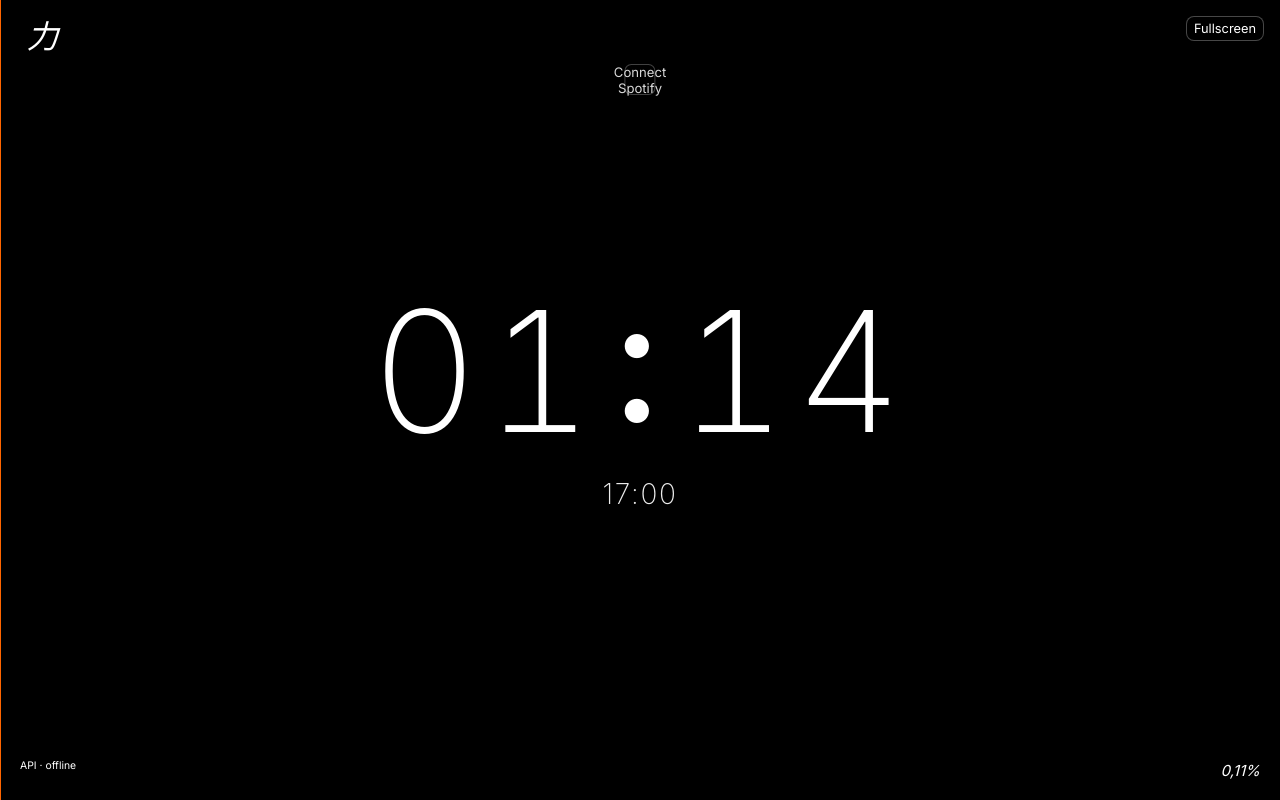
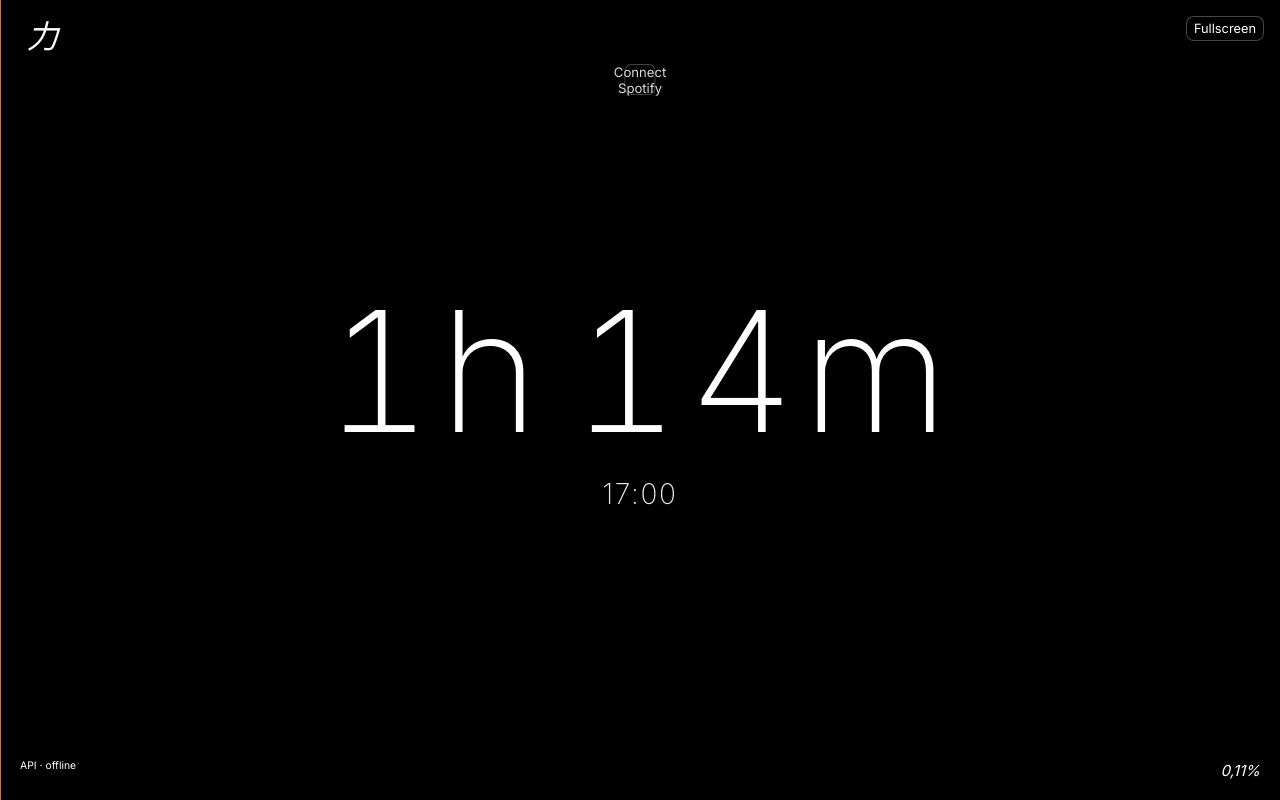
Before and after one commit to anes-quick/Custom-Countdown, a plain HTML site: page index.html in a window 1280 px wide. Drawn offline with Linux system fonts and the light colour scheme; no server answers.

Commit message:
Clarify countdown as local duration (xh ym) and explicit timezone for goal time.
Co-authored-by: Cursor <cursoragent@cursor.com>

```diff
--- a/index.html
+++ b/index.html
@@ -512,7 +512,7 @@
         </div>
         <span class="track hidden" id="spotifyTrack">Not connected</span>
       </div>
-      <div class="remain" id="remain" aria-live="polite">00:00:00</div>
+      <div class="remain" id="remain" aria-live="polite">0</div>
       <div class="goal-wrap">
         <div class="goal" id="goal" role="button" tabindex="0" title="Double-click to edit goal time">--:--</div>
       </div>
@@ -633,13 +633,27 @@
     const spotifyTrack = document.getElementById('spotifyTrack');
     const todoEl = document.getElementById('todo');
 
+    /** Device timezone (all countdown math already runs in the browser — nothing from the server sets the clock). */
+    function getUserTimeZone() {
+      try {
+        return Intl.DateTimeFormat().resolvedOptions().timeZone || '';
+      } catch {
+        return '';
+      }
+    }
+
+    /** Duration left — shown as `23h 17m` so it is not mistaken for clock time. */
     function formatRemain(ms) {
       const s = Math.max(0, Math.floor(ms / 1000));
       const h = Math.floor(s / 3600);
       const m = Math.floor((s % 3600) / 60);
-      const hh = String(h).padStart(2, '0');
-      const mm = String(m).padStart(2, '0');
-      return `${hh}<span class="sep">:</span>${mm}`;
+      if (h > 0) {
+        return `${h}h<span class="sep"> </span>${String(m).padStart(2, '0')}m`;
+      }
+      if (m > 0) {
+        return `${m}m`;
+      }
+      return '0';
     }
 
     function formatPct(p) {
@@ -652,7 +666,10 @@
 
     function formatGoalTime(ts) {
       const d = new Date(ts);
-      return d.toLocaleTimeString(undefined, { hour: '2-digit', minute: '2-digit', hour12: false });
+      const tz = getUserTimeZone();
+      const opts = { hour: '2-digit', minute: '2-digit', hour12: false };
+      if (tz) opts.timeZone = tz;
+      return d.toLocaleTimeString(undefined, opts);
     }
 
     function parseTimeToEndMs(text) {
@@ -681,9 +698,19 @@
 
       const left = Math.max(0, endMs - now);
       elRemain.innerHTML = formatRemain(left);
+      const sLeft = Math.max(0, Math.floor(left / 1000));
+      const hLeft = Math.floor(sLeft / 3600);
+      const mLeft = Math.floor((sLeft % 3600) / 60);
+      elRemain.title =
+        hLeft > 0
+          ? `Time remaining: ${hLeft}h ${mLeft}m (your device time)`
+          : mLeft > 0
+            ? `Time remaining: ${mLeft} minutes (your device time)`
+            : 'Countdown finished';
       elBar.style.width = progress + '%';
       elPct.textContent = formatPct(progress);
       elGoal.textContent = formatGoalTime(endMs);
+      elGoal.title = `Goal time (${getUserTimeZone() || 'local'})`;
     }
 
     let goalEdit = null;
```
